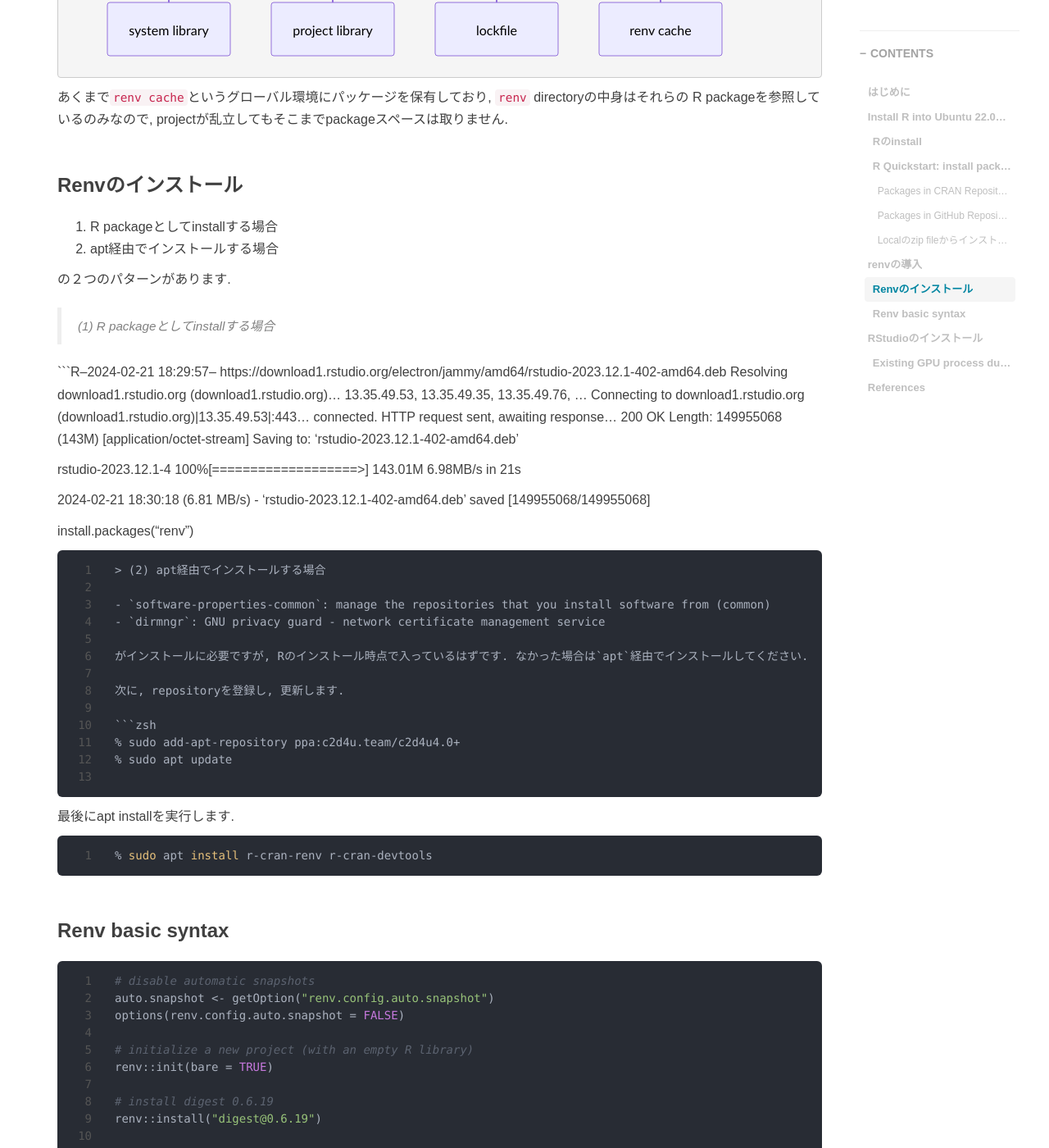
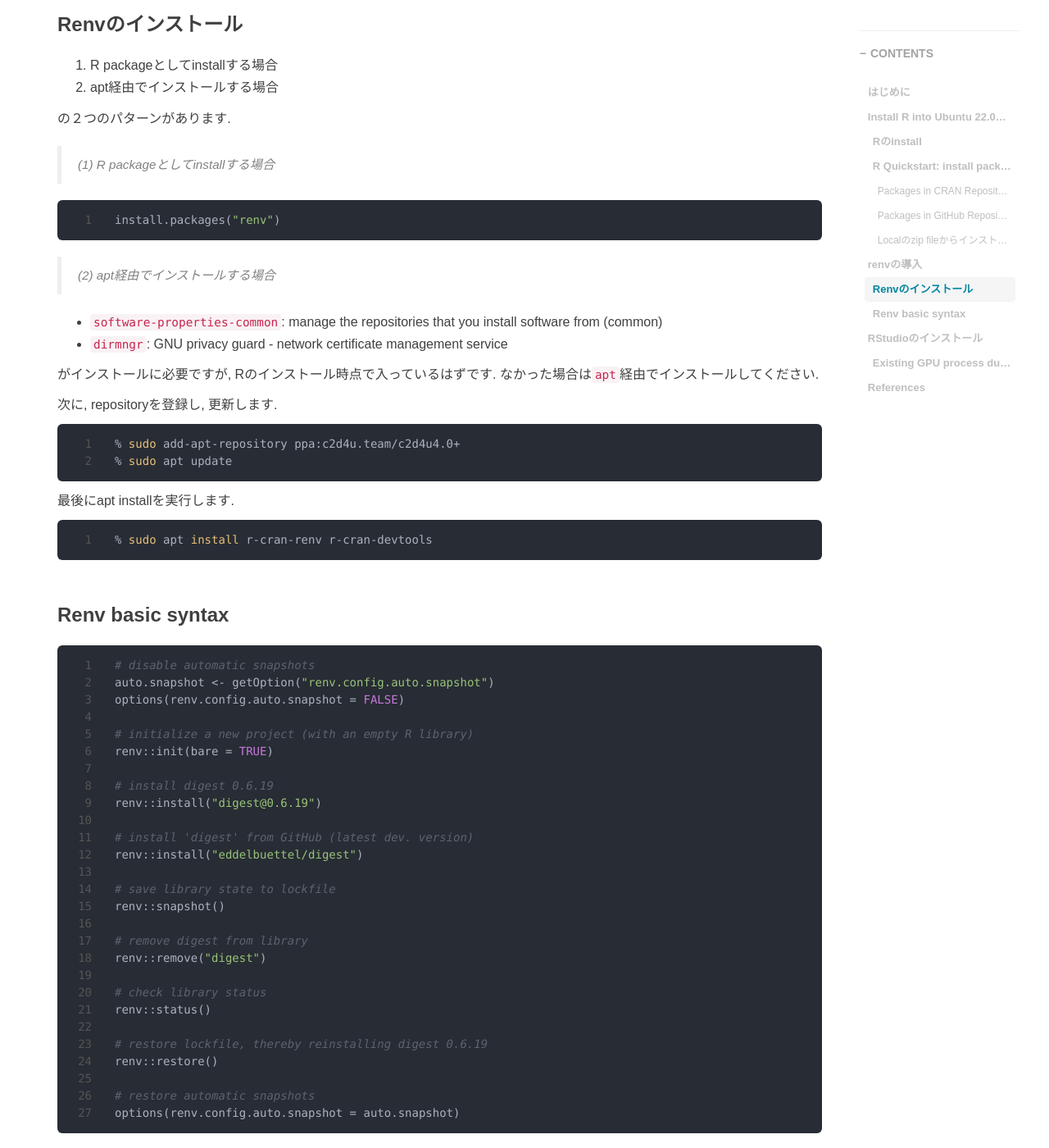
Before and after one commit to RyoNakagami/RyoNakagami.github.io, a Jekyll site: the page built from _posts/2023-07-28-Ubuntu-R-setup.md, in a window 1280 px wide and 1400 px high, scrolled down 5663 px. Shown: the whole window at 82% size. Built offline with Jekyll 4.4.1, drawn with Linux system fonts in a browser that asks for light colours; comment, search, counter and statistics services are not loaded; some of the changed text lies outside the part shown.

Commit message:
FIX 20230728

````diff
--- a/_posts/2023-07-28-Ubuntu-R-setup.md
+++ b/_posts/2023-07-28-Ubuntu-R-setup.md
@@ -221,16 +221,7 @@ devtools::install_github('rstudio/shiny')
 ```
 
 
-#### Localのzip fileからインストールする場合--2024-02-21 18:29:57--  https://download1.rstudio.org/electron/jammy/amd64/rstudio-2023.12.1-402-amd64.deb
-Resolving download1.rstudio.org (download1.rstudio.org)... 13.35.49.53, 13.35.49.35, 13.35.49.76, ...
-Connecting to download1.rstudio.org (download1.rstudio.org)|13.35.49.53|:443... connected.
-HTTP request sent, awaiting response... 200 OK
-Length: 149955068 (143M) [application/octet-stream]
-Saving to: ‘rstudio-2023.12.1-402-amd64.deb’
-
-rstudio-2023.12.1-4 100%[===================>] 143.01M  6.98MB/s    in 21s
-
-2024-02-21 18:30:18 (6.81 MB/s) - ‘rstudio-2023.12.1-402-amd64.deb’ saved [149955068/149955068]
+#### Localのzip fileからインストールする場合
 
 
 ```R
@@ -275,17 +266,7 @@ R packageを参照しているのみなので, projectが乱立してもそこ
 
 > (1) R packageとしてinstallする場合
 
-```R--2024-02-21 18:29:57--  https://download1.rstudio.org/electron/jammy/amd64/rstudio-2023.12.1-402-amd64.deb
-Resolving download1.rstudio.org (download1.rstudio.org)... 13.35.49.53, 13.35.49.35, 13.35.49.76, ...
-Connecting to download1.rstudio.org (download1.rstudio.org)|13.35.49.53|:443... connected.
-HTTP request sent, awaiting response... 200 OK
-Length: 149955068 (143M) [application/octet-stream]
-Saving to: ‘rstudio-2023.12.1-402-amd64.deb’
-
-rstudio-2023.12.1-4 100%[===================>] 143.01M  6.98MB/s    in 21s
-
-2024-02-21 18:30:18 (6.81 MB/s) - ‘rstudio-2023.12.1-402-amd64.deb’ saved [149955068/149955068]
-
+```R
 install.packages("renv")
 ```
 
````
